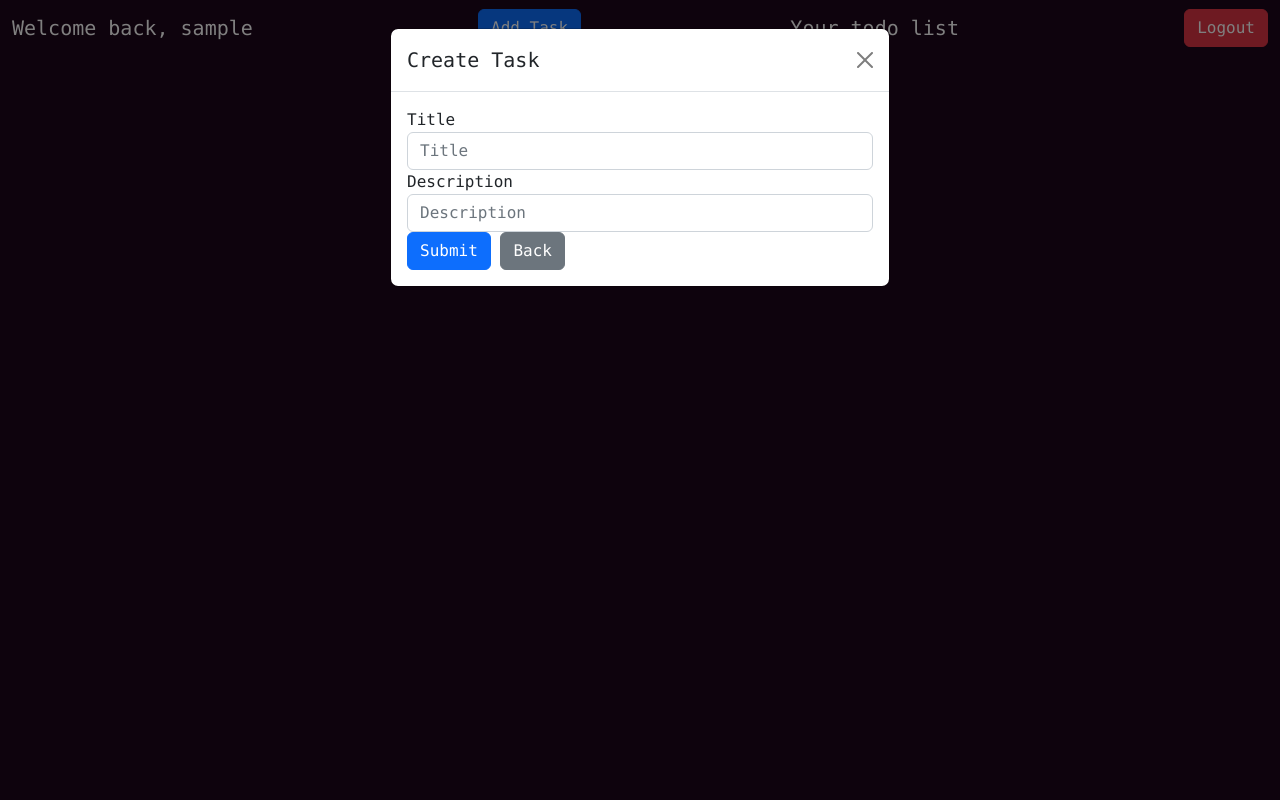
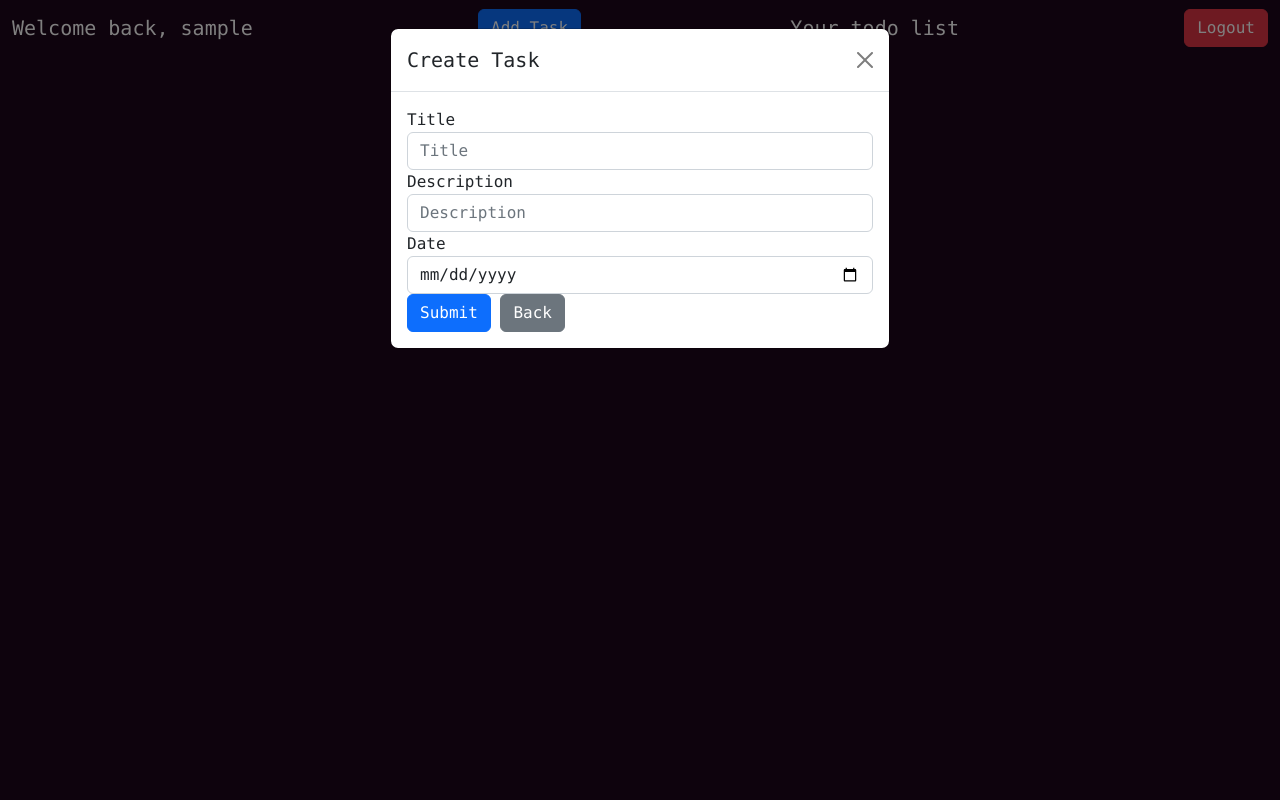
Before and after one commit to ivanrbnc/PBP-Tugas, a Django app: page /todolist/ in a window 1280 px wide, after a click on "Add Task". Run offline with Django 4.2, Linux system fonts and the light colour scheme; the visitor is signed in with stand-in values (Sample User, id 1); data that the repository does not hold is empty.

Commit message:
Tugas 6 - Update 6 - Adding remove feature

```diff
--- a/todolist/templates/todolist.html
+++ b/todolist/templates/todolist.html
@@ -41,8 +41,10 @@
                     <label for="description">Description</label>
                     <input id="description" type="text" name="description" placeholder="Description" class="form-control" required>
 
-                    <!-- Somehow, I need to add "id" on the Submit button. How strange.. -->
-                    <button id="addTask" type="submit" class="btn btn-primary" value="Submit">Submit</button>
+                    <label for="date">Date</label>
+                    <input id="date" type="date" name="date" placeholder="Date" class="form-control" required>
+
+                    <button type="submit" class="btn btn-primary" value="Submit">Submit</button>
                     <button type="button" class="btn btn-secondary" data-bs-dismiss="modal">Back</button>
                   </form>
                 </div>
@@ -255,12 +257,13 @@
         let htmlString = ``
         todolist.forEach((task) => {
           htmlString += `\n
-            <div class="box">
+            <div class="box" id="${task.pk}-card">
               <span></span>
                 <div class="content">
                 <h2><b>${task.fields.title}</b></h2>
-                <p>Created at : ${task.fields.date}</p>
+                <p>Date : ${task.fields.date}</p>
                 <p>Description : ${task.fields.description}</p>
+                <a href="delete/${task.pk}">🗑️</a>
                 </div>
               </div>
             </div>
@@ -284,6 +287,7 @@
           data:{
             title:$('#title').val(),
             description:$('#description').val(),
+            date:$('#date').val(),
             csrfmiddlewaretoken:'{{ csrf_token }}',
           },
           dataType: 'json',
--- a/todolist/urls.py
+++ b/todolist/urls.py
@@ -11,4 +11,5 @@ urlpatterns = [
     path('create-task/', ask_todo_creation, name='ask_todo_creation'),
     path('json/', show_json, name='show_json'),
     path('add/', add_task, name='add_task'),
+    path('delete/<str:id>', delete_task, name='delete_task'),
 ]
--- a/todolist/views.py
+++ b/todolist/views.py
@@ -76,13 +76,27 @@ def add_task(request):
     if request.method == 'POST':
         title = request.POST.get('title')
         description = request.POST.get('description')
-        todo = Todolist_Data.objects.create(title=title, description=description,date=datetime.date.today(), is_finished=False, user=request.user)
-        todo.save()
+        date = request.POST.get('date')
+        todo = Todolist_Data.objects.create(title = title, description = description, date = date, user = request.user)
+        return JsonResponse(
+            {
+                'pk': todo.pk,
+                'fields': {
+                    'title': todo.title,
+                    'description': todo.description,
+                    'date': todo.date,
+                },
+            },
+            status=200,
+        )
 
-        return HttpResponse("CREATED", status=201)
-    return HttpResponseNotFound()
+@login_required(login_url='login/')
+def delete_task(request, id):
+    todo = Todolist_Data.objects.get(user = request.user, id = id)
+    todo.delete()
+    return redirect('todolist:show_todo')
 
 @login_required(login_url='/todolist/login/')
 def show_json(request):
-    data = Todolist_Data.objects.filter(user = request.user)
+    data = Todolist_Data.objects.filter(user = request.user).order_by('date')
     return HttpResponse(serializers.serialize("json", data), content_type="application/json")
```
